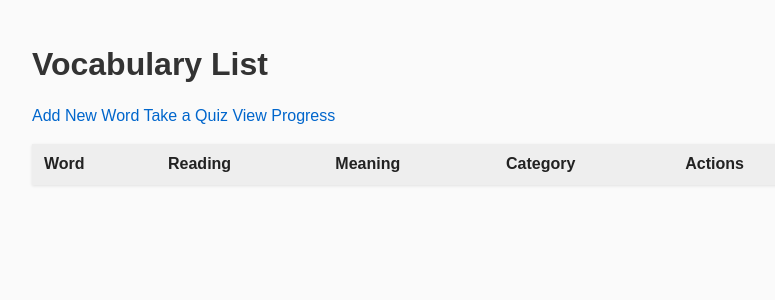
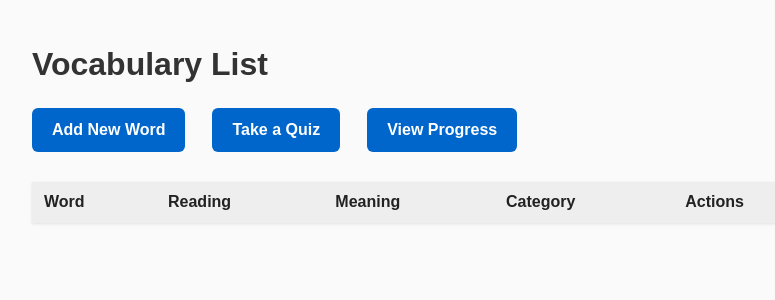
Before and after one commit to chlamcf/learnjapanese, a Flask app: page / in a window 1280 px wide. Shown: the top 300 px of the page, without its empty margins (208-983 px from the left). Run offline with Flask 3, Linux system fonts and the light colour scheme; data that the repository does not hold is empty.

Commit message:
Modified index and css

```diff
--- a/static/style.css
+++ b/static/style.css
@@ -59,3 +59,42 @@ button:hover, input[type="submit"]:hover { background-color: #004999; }
 
 .feedback-correct { color: #2e7d32; font-weight: bold; }
 .feedback-incorrect { color: #c62828; font-weight: bold; }
+
+.action-bar {
+  display: flex;
+  gap: 12px;
+  margin: 20px 0 30px 0;
+}
+
+.btn {
+  display: inline-block;
+  padding: 10px 20px;
+  border-radius: 6px;
+  background-color: #0066cc;
+  color: white;
+  font-weight: bold;
+  text-decoration: none;
+  text-align: center;
+  transition: background-color 0.15s ease;
+}
+
+.btn:hover {
+  background-color: #004999;
+  text-decoration: none;
+}
+
+.link-btn {
+  background: none;
+  border: none;
+  padding: 0;
+  margin: 0 0 0 12px;
+  font: inherit;
+  color: #0066cc;
+  text-decoration: none;
+  cursor: pointer;
+}
+
+.link-btn:hover {
+  background-color: transparent;
+  text-decoration: underline;
+}
--- a/templates/index.html
+++ b/templates/index.html
@@ -8,11 +8,11 @@
 <body>
   <h1>Vocabulary List</h1>
 
-  <p>
-    <a href="{{ url_for('add_word') }}">Add New Word</a>
-    <a href="{{ url_for('quiz') }}">Take a Quiz</a>
-    <a href="{{ url_for('stats') }}">View Progress</a>
-  </p>
+  <nav class="action-bar">
+    <a href="{{ url_for('add_word') }}" class="btn">Add New Word</a>
+    <a href="{{ url_for('quiz') }}" class="btn">Take a Quiz</a>
+    <a href="{{ url_for('stats') }}" class="btn">View Progress</a>
+  </nav>
 
   <table>
     <thead>
@@ -33,9 +33,9 @@
         <td>{{ w.category }}</td>
         <td>
           <a href="{{ url_for('edit_word', word_id=w.id) }}">Edit</a>
-          <form action="{{ url_for('delete_word', word_id=w.id) }}" method="POST" style="display:inline">
-            <button type="submit" onclick="return confirm('Delete this word?')">Delete</button>
-          </form>
+<form action="{{ url_for('delete_word', word_id=w.id) }}" method="POST" style="display:inline">
+  <button type="submit" class="link-btn" onclick="return confirm('Delete this word?')">Delete</button>
+</form>
         </td>
       </tr>
       {% endfor %}
```
